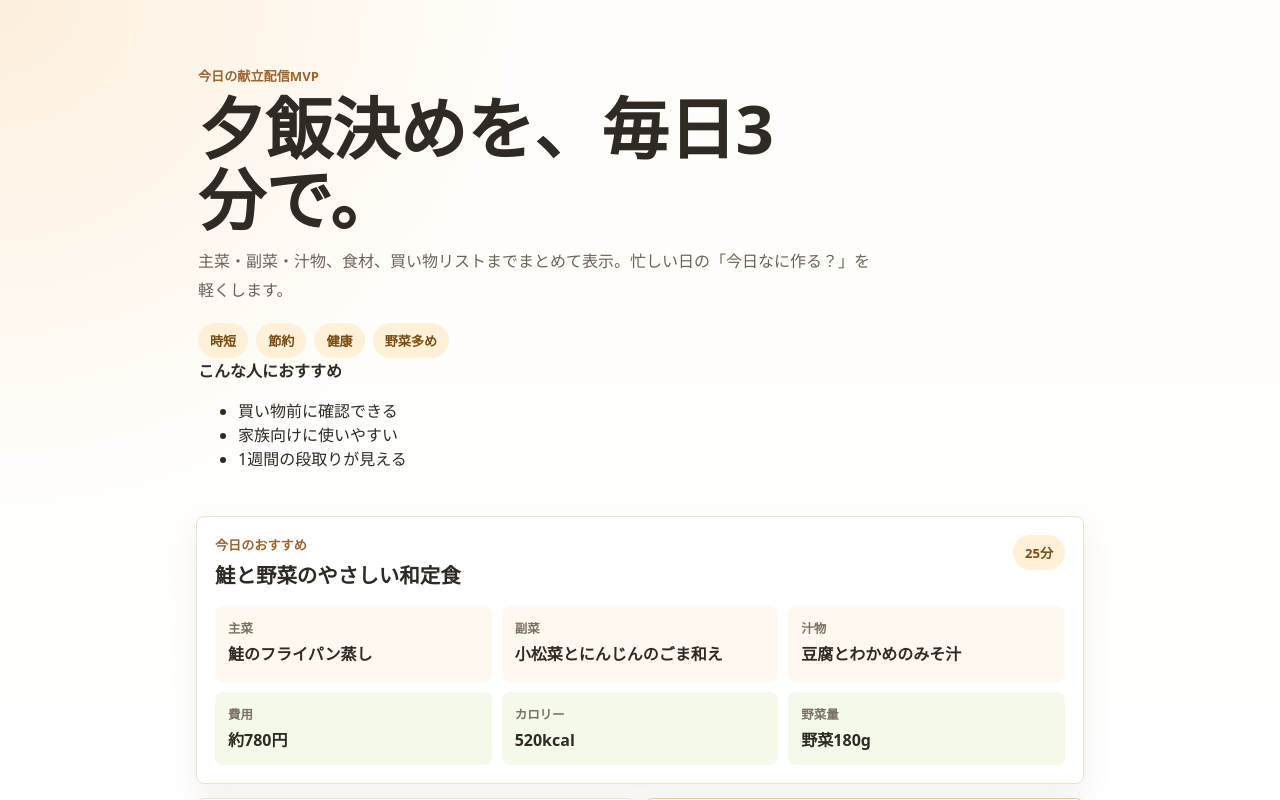
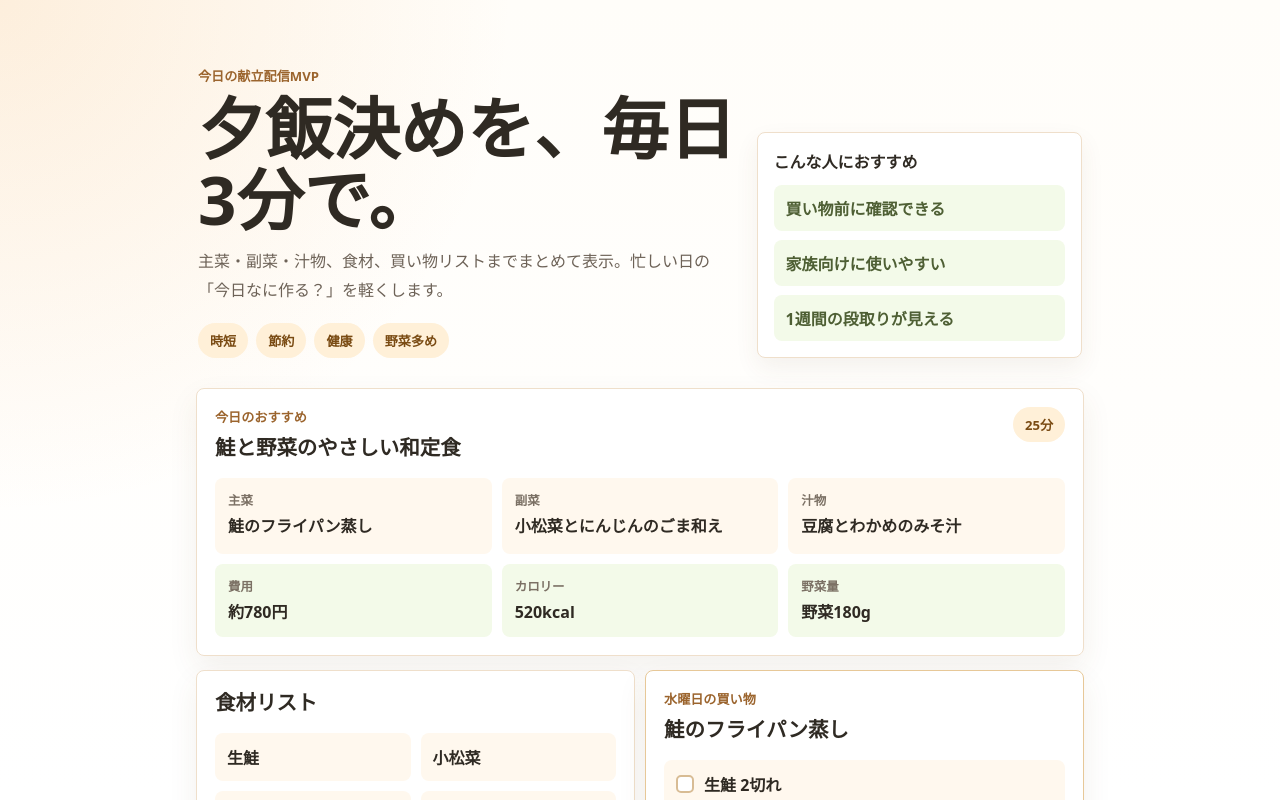
Before and after one commit to hagane990601-ux/20260618, a Next.js app: page / in a window 1280 px wide. Shown: the top 800 px of the page. Built offline with nearby package versions, Linux system fonts and the light colour scheme.

Commit message:
Style improved menu MVP landing

```diff
--- a/app/globals.css
+++ b/app/globals.css
@@ -29,6 +29,8 @@ button {
 }
 
 .hero {
+  display: grid;
+  gap: 16px;
   padding: 12px 2px 18px;
 }
 
@@ -47,7 +49,7 @@ p {
 }
 
 h1 {
-  max-width: 9em;
+  max-width: 8em;
   margin-bottom: 12px;
   font-size: clamp(2.2rem, 10vw, 4.2rem);
   line-height: 1.06;
@@ -88,6 +90,36 @@ h3 {
   color: #7a4b13;
   background: #fff0d8;
   font-size: 0.82rem;
+  font-weight: 800;
+}
+
+.hero-panel {
+  border: 1px solid #efdfcb;
+  border-radius: 8px;
+  padding: 16px;
+  background: #ffffff;
+  box-shadow: 0 10px 24px rgba(98, 72, 42, 0.07);
+}
+
+.hero-panel strong {
+  display: block;
+  margin-bottom: 12px;
+  font-size: 1rem;
+}
+
+.hero-panel ul {
+  display: grid;
+  gap: 9px;
+  padding: 0;
+  margin: 0;
+  list-style: none;
+}
+
+.hero-panel li {
+  border-radius: 8px;
+  padding: 11px 12px;
+  background: #f3fae9;
+  color: #4e5f34;
   font-weight: 800;
 }
 
@@ -280,6 +312,11 @@ h3 {
     padding-top: 54px;
   }
 
+  .hero {
+    grid-template-columns: 1.25fr 0.75fr;
+    align-items: end;
+  }
+
   .dish-grid {
     grid-template-columns: repeat(3, minmax(0, 1fr));
   }
```
